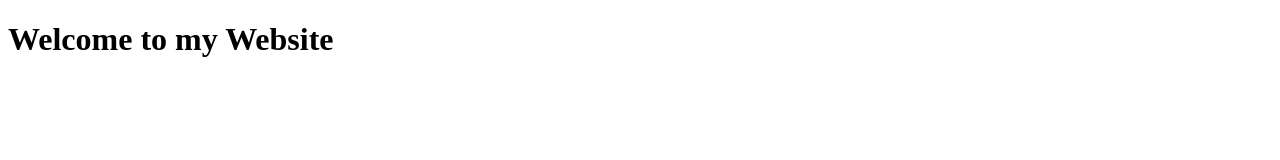
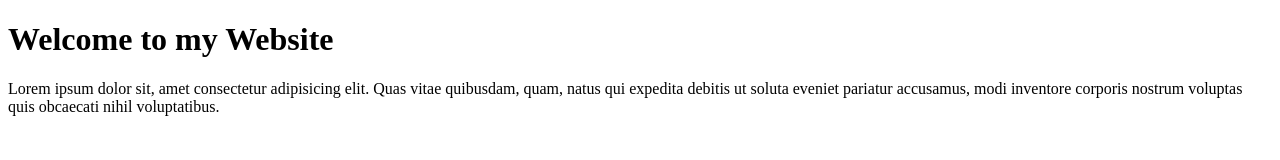
Before and after one commit to M-Shahin-Alam/my-simple-website, a plain HTML site: page index.html in a window 1280 px wide. Drawn offline with Linux system fonts and the light colour scheme.

Commit message:
paragraph added

```diff
--- a/index.html
+++ b/index.html
@@ -9,6 +9,9 @@
 
 <body>
     <h1> Welcome to my Website</h1>
+    <div> Lorem ipsum dolor sit, amet consectetur adipisicing elit. Quas vitae quibusdam, quam, natus qui expedita
+        debitis ut soluta eveniet pariatur accusamus, modi inventore corporis nostrum voluptas quis obcaecati nihil
+        voluptatibus.</div>
 </body>
 
 </html>
```
